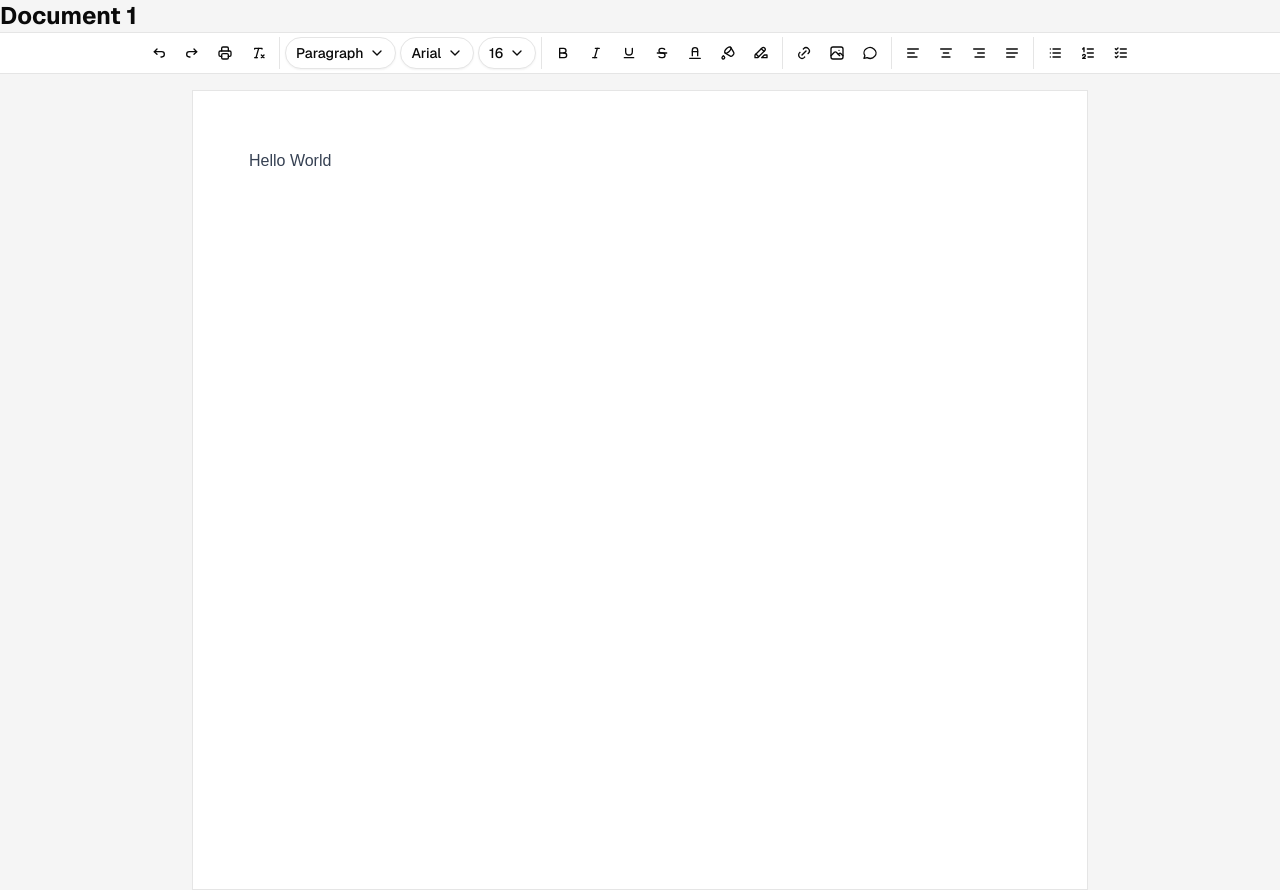
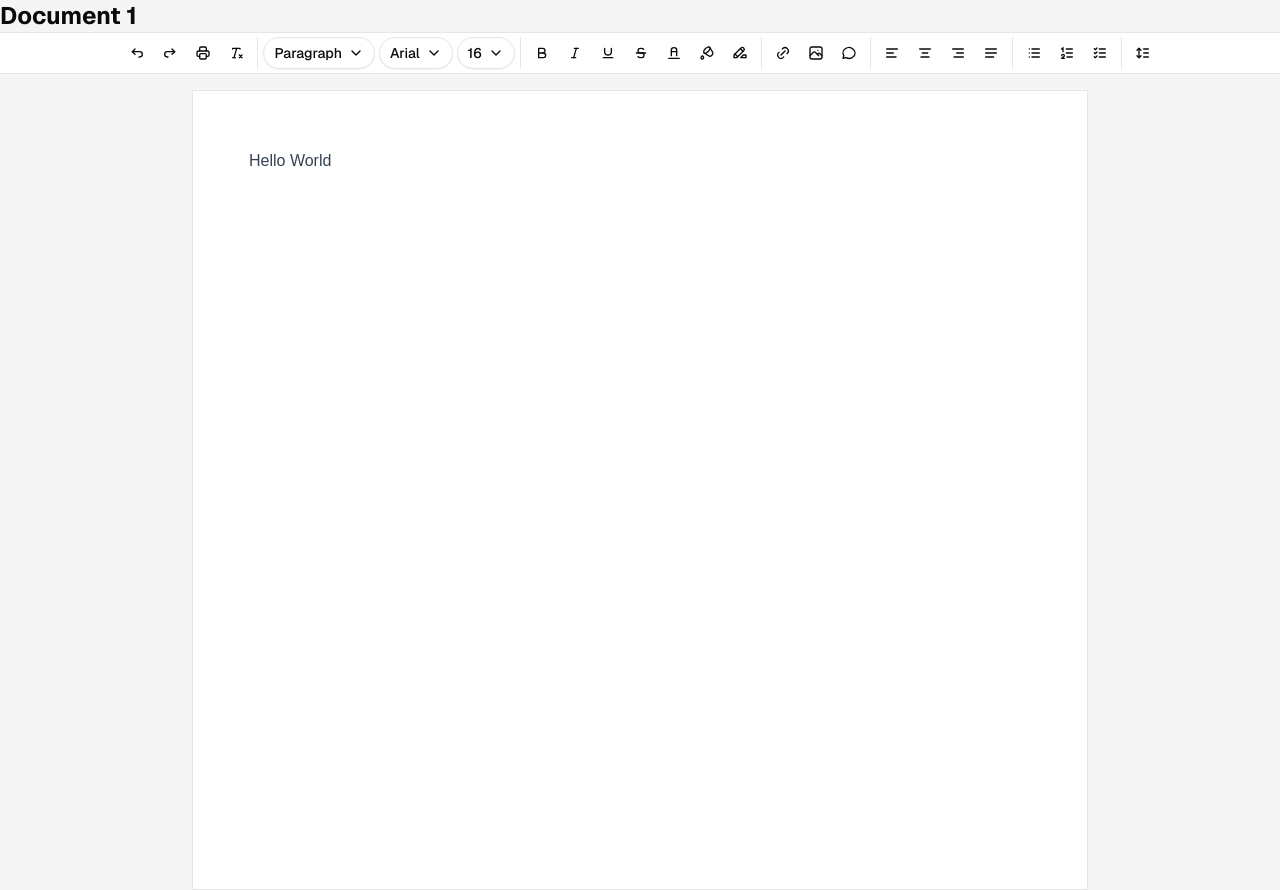
Before and after one commit to imantalebizadeh/next-docs, a Next.js app: page /documents/1 in a window 1280 px wide. Built offline with nearby package versions, Linux system fonts and the light colour scheme.

Commit message:
feat: add line height dropdown and separator to editor toolbar

```diff
--- a/src/components/editor-toolbar.tsx
+++ b/src/components/editor-toolbar.tsx
@@ -30,6 +30,7 @@ import { EditorToolbarImageDropdown } from "./editor/editor-toolbar-image-dropdo
 import { EditorToolbarLinkButton } from "./editor/editor-toolbar-link-button";
 import { EditorToolbarToggle } from "./editor/editor-toolbar-toggle";
 import { Separator } from "./ui/separator";
+import { EditorToolbarLineHeightDropdown } from "./editor/editor-toolbar-line-height-dropdown";
 
 export function EditorToolbar({ editor }: { editor: Editor | null }) {
   const editorState = useEditorState({
@@ -232,6 +233,15 @@ export function EditorToolbar({ editor }: { editor: Editor | null }) {
         label="Task List"
         onClick={() => editor?.chain().focus().toggleTaskList().run()}
       />
+
+      {/* Separator */}
+      <Separator
+        className="mx-1 data-[orientation=vertical]:h-8"
+        orientation="vertical"
+      />
+
+      {/* Line Height Dropdown */}
+      <EditorToolbarLineHeightDropdown editor={editor} />
     </div>
   );
 }
```
